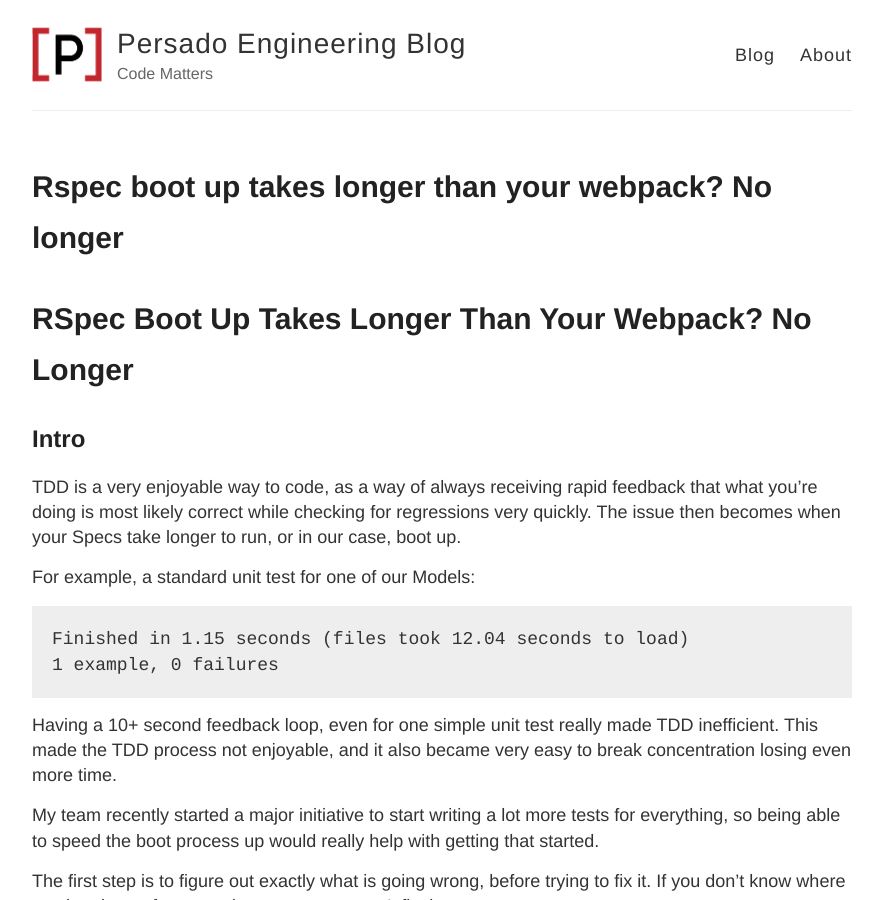
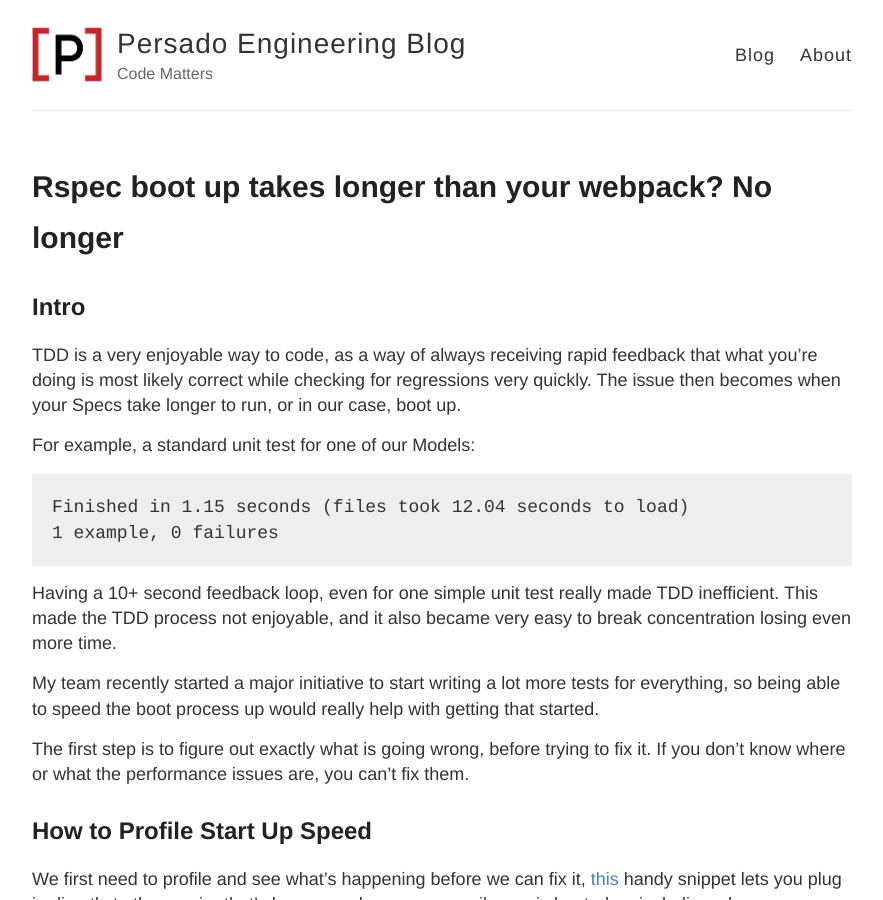
Before and after one commit to persado/persado.github.io, a Jekyll site: the page built from _posts/2020-01-22-speed-up-rspec-boot-time.md, in a window 1280 px wide and 900 px high. Shown: the whole window, without its empty margins (198-1081 px from the left). Built offline with Jekyll 4.4.1, drawn with Linux system fonts in a browser that asks for light colours.

Commit message:
fix speed-up-rspec-boot-time post - remove unnecessary extra title

```diff
--- a/_posts/2020-01-22-speed-up-rspec-boot-time.md
+++ b/_posts/2020-01-22-speed-up-rspec-boot-time.md
@@ -4,8 +4,6 @@ title: Rspec boot up takes longer than your webpack? No longer
 excerpt: How to speed up your RSpec boot time, and how to profile it when something goes wrong to speed it up correctly.
 author: akshith_yellapragada
 ---
-
-# RSpec Boot Up Takes Longer Than Your Webpack? No Longer
 
 ## Intro
 
```
